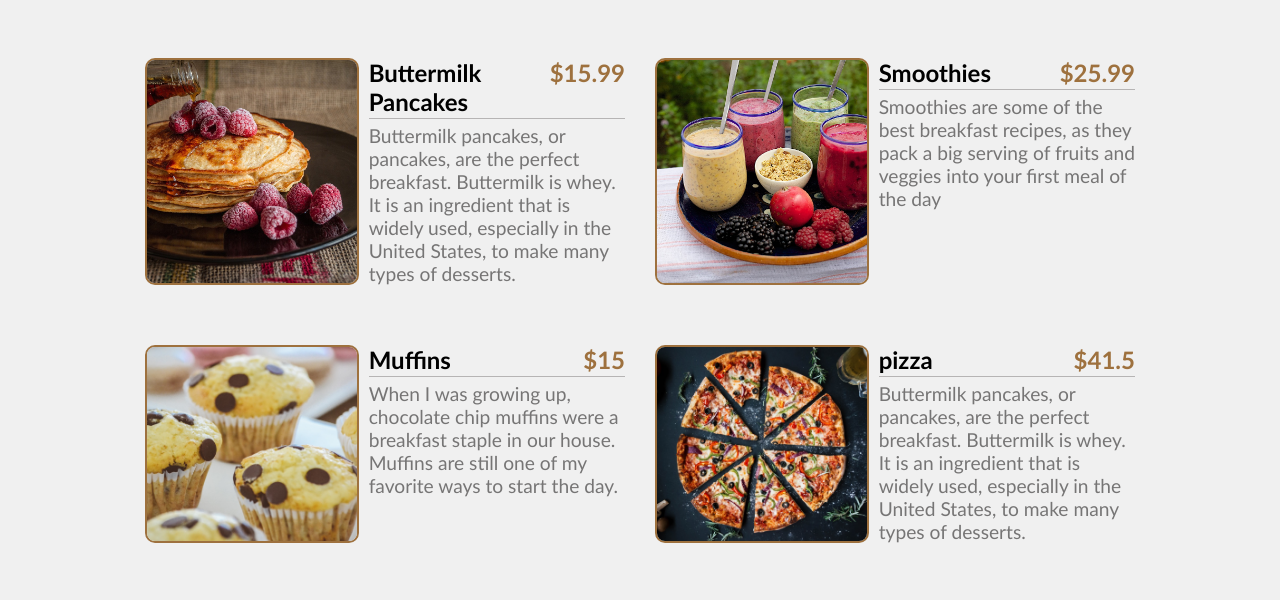
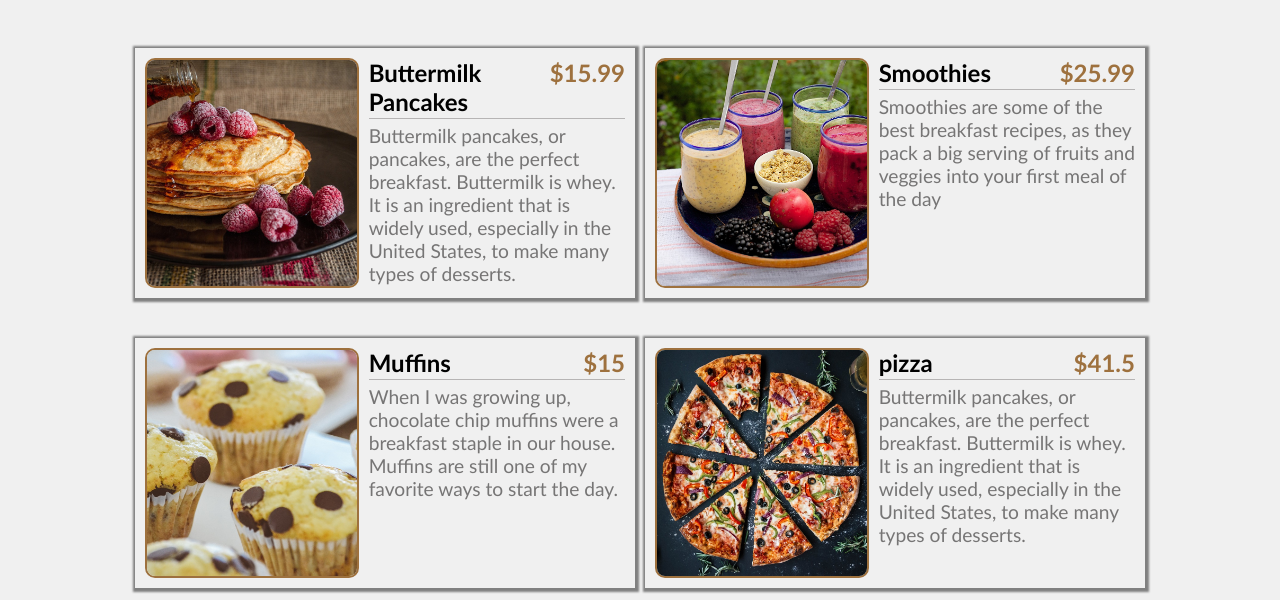
Before and after one commit to Ezequiel144/Restaurante, a plain HTML site: page index.html in a window 1280 px wide. Shown: the part 142-742 px from the top of the page. Drawn offline with nearby package versions, Linux system fonts and the light colour scheme.

Commit message:
retomandoRetauranteRevision_1

```diff
--- a/SASS/_contentmain.scss
+++ b/SASS/_contentmain.scss
@@ -14,16 +14,17 @@
         /* border: 1px solid blue; */
 
         &__mod{
-            min-height: 170px;
+            height: 250px;
             display: flex;
             flex-direction: row;
             padding: 10px;
             gap: 10px;
             /* border: 1px solid red; */
             margin-bottom: 30px;
+            box-shadow: 1px 1px 2px 3px grey;
             &__img{
                 /* border: 1px solid red; */
-                width: 115%;
+                width: 60%;
                 &__i{
                     width: 100%;
                     height: 100%;
@@ -35,8 +36,10 @@
             &__text{
                 /* border: 1px solid red; */
                 /* width: 350px; */
-                width: 100%;
+                width: 40%;
                 height: 100%;
+                display: flex;
+                flex-direction: column;
                 &__title{
                     padding-bottom: 2px;
                     border-bottom: 1px solid rgb(182, 180, 180);
@@ -111,10 +114,10 @@
 
             &__mod{
                 &__img{
-                    width: 400px;
+                    width: 40%;
                 }
                 &__text{
-                    width: 100%;
+                    width: 60%;
                     &__title{
                         font-size: 1.3rem;
                     }
--- a/SASS/main.scss
+++ b/SASS/main.scss
@@ -5,6 +5,7 @@
     padding: 0;
     margin: 0;
     box-sizing: border-box;
+
 }
 body{
     font-family: 'Trebuchet MS', 'Lucida Sans Unicode', 'Lucida Grande', 'Lucida Sans', Arial, sans-serif;
--- a/app.js
+++ b/app.js
@@ -88,6 +88,7 @@ creatMenu(menu);
 listLink.forEach(el => {
     /* console.log(el); */
     el.addEventListener("click",(e)=>{
+        /* console.log(e); */
         for(const link of listLink){
             link.classList.remove("selec");
         }
--- a/index.html
+++ b/index.html
@@ -6,6 +6,7 @@
     <meta name="viewport" content="width=device-width, initial-scale=1.0">
     <title>Restautante</title>
     <link rel="stylesheet" href="style.css">
+    <link rel="stylesheet" href="https://cdnjs.cloudflare.com/ajax/libs/animate.css/4.1.1/animate.min.css"/>
 </head>
 <body>
     <header class="header">
```
Also changed, not shown: style.css, 2 other files.
